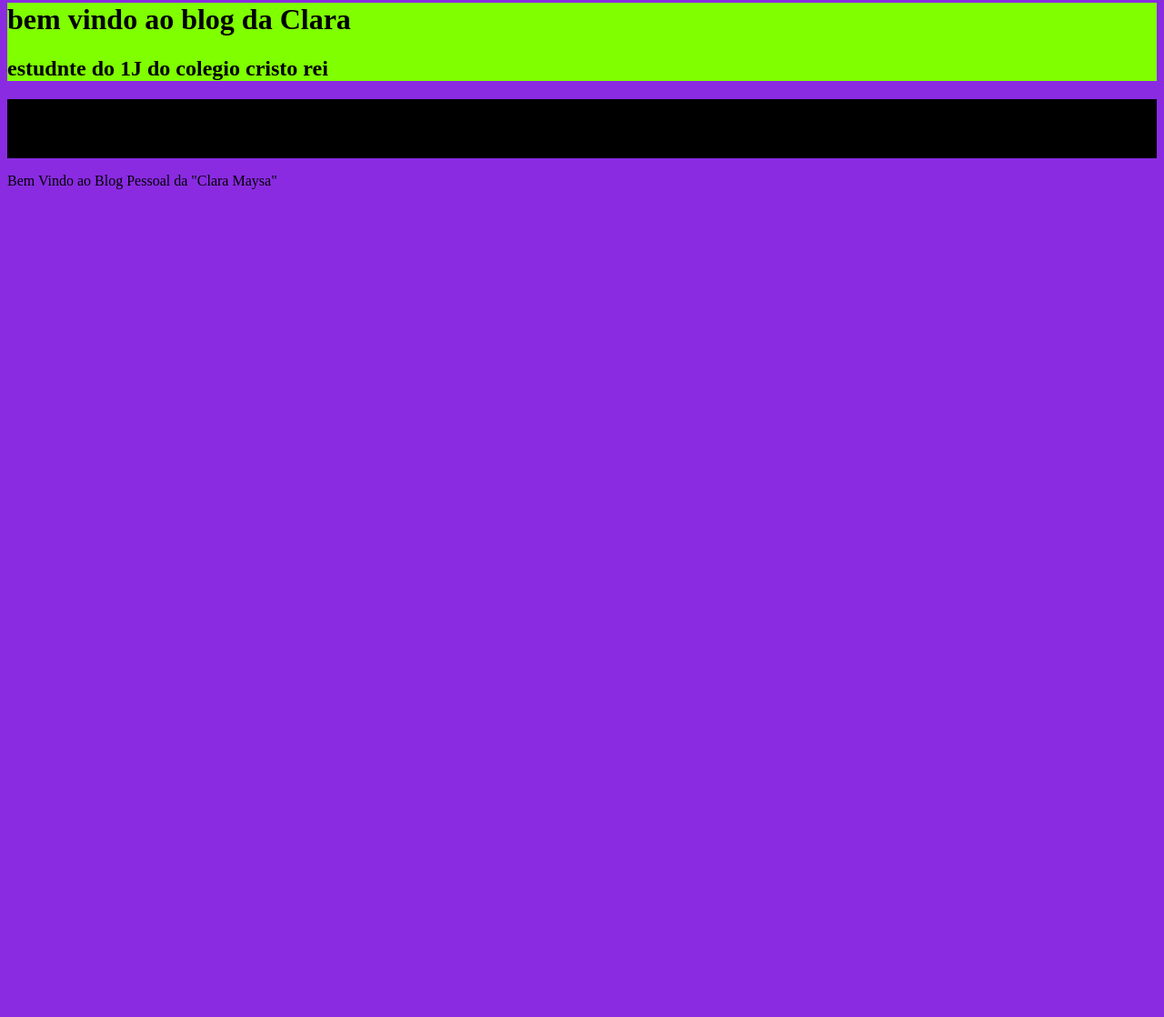
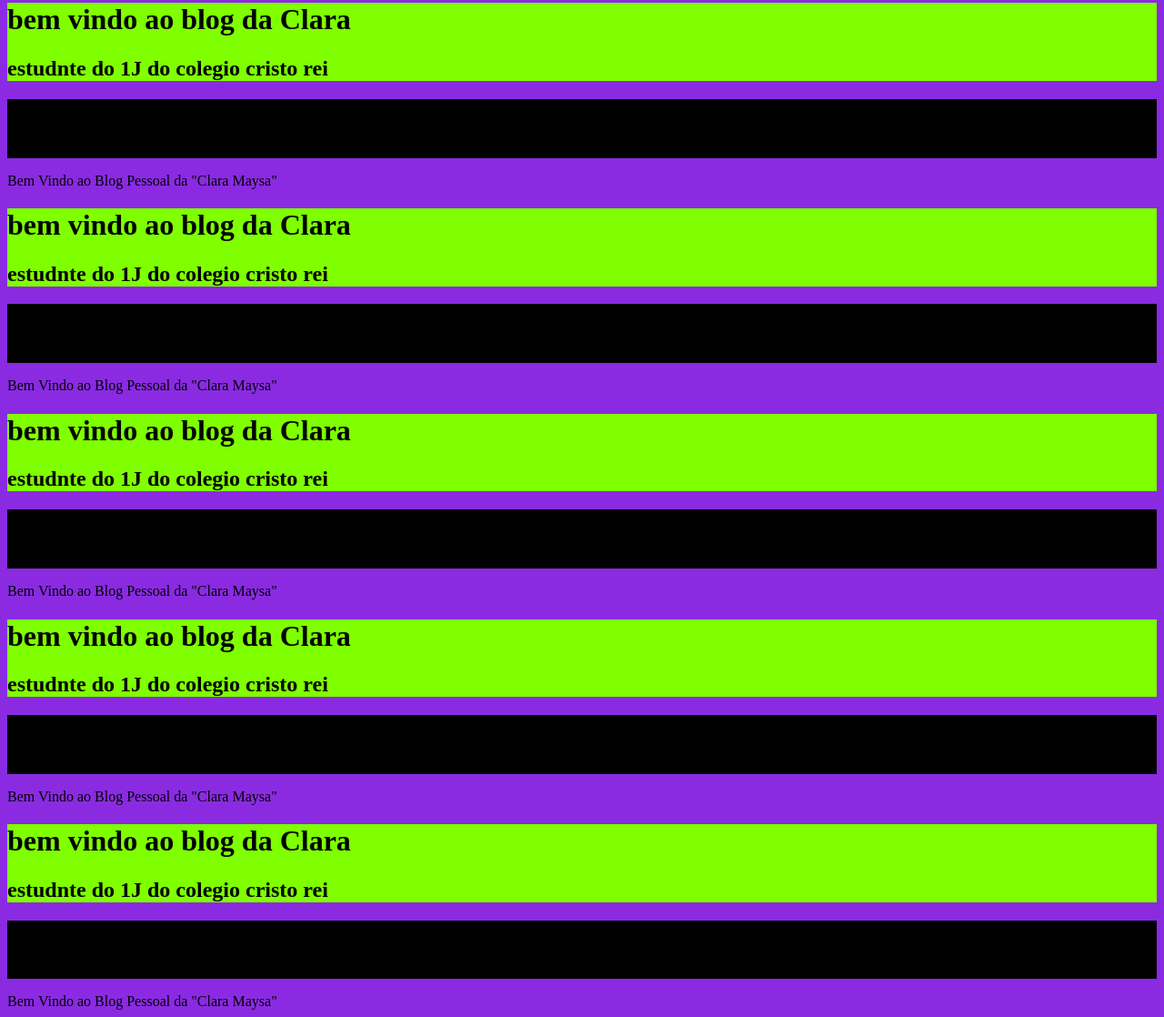
Before and after one commit to prestesclara-boop/blog-pessoal---Clara-Maysa-1-J, a plain HTML site: page index.html in a window 1280 px wide. Shown: the part 18-1136 px from the top of the page at 91% size. Before the commit the page ends 800 px from the top, so only its background shows below. Drawn offline with Linux system fonts and the light colour scheme.

Commit message:
mudei o site

```diff
--- a/index.html
+++ b/index.html
@@ -17,3 +17,79 @@
   </section>
 </body>
 </html>Bem Vindo ao Blog Pessoal da "Clara Maysa"</h1>
+<!DOCTYPE html>
+<html lang="pt-br">
+<head>
+    <meta charset="UTF-8">
+    <meta name="viewport" content="width=device-width, initial-scale=1.0">
+    <title>blog pessoal de Clara</title>
+    <link rel="stylesheet" href="style.css">
+</head>
+<body>
+  <header>
+    <h1>bem vindo ao blog da Clara</h1>
+    <h2>estudnte do 1J do colegio cristo rei</h2>
+  </header>
+  <section>
+    <h2> meu primeiro ponto</h2>
+    <p>ola eu sou a Clara e gosto muiro do Michael Jackson, bem vindo ao meu blog pessoal</p>
+  </section>
+</body>
+</html>Bem Vindo ao Blog Pessoal da "Clara Maysa"</h1>
+<!DOCTYPE html>
+<html lang="pt-br">
+<head>
+    <meta charset="UTF-8">
+    <meta name="viewport" content="width=device-width, initial-scale=1.0">
+    <title>blog pessoal de Clara</title>
+    <link rel="stylesheet" href="style.css">
+</head>
+<body>
+  <header>
+    <h1>bem vindo ao blog da Clara</h1>
+    <h2>estudnte do 1J do colegio cristo rei</h2>
+  </header>
+  <section>
+    <h2> meu primeiro ponto</h2>
+    <p>ola eu sou a Clara e gosto muiro do Michael Jackson, bem vindo ao meu blog pessoal</p>
+  </section>
+</body>
+</html>Bem Vindo ao Blog Pessoal da "Clara Maysa"</h1>
+<!DOCTYPE html>
+<html lang="pt-br">
+<head>
+    <meta charset="UTF-8">
+    <meta name="viewport" content="width=device-width, initial-scale=1.0">
+    <title>blog pessoal de Clara</title>
+    <link rel="stylesheet" href="style.css">
+</head>
+<body>
+  <header>
+    <h1>bem vindo ao blog da Clara</h1>
+    <h2>estudnte do 1J do colegio cristo rei</h2>
+  </header>
+  <section>
+    <h2> meu primeiro ponto</h2>
+    <p>ola eu sou a Clara e gosto muiro do Michael Jackson, bem vindo ao meu blog pessoal</p>
+  </section>
+</body>
+</html>Bem Vindo ao Blog Pessoal da "Clara Maysa"</h1>
+<!DOCTYPE html>
+<html lang="pt-br">
+<head>
+    <meta charset="UTF-8">
+    <meta name="viewport" content="width=device-width, initial-scale=1.0">
+    <title>blog pessoal de Clara</title>
+    <link rel="stylesheet" href="style.css">
+</head>
+<body>
+  <header>
+    <h1>bem vindo ao blog da Clara</h1>
+    <h2>estudnte do 1J do colegio cristo rei</h2>
+  </header>
+  <section>
+    <h2> meu primeiro ponto</h2>
+    <p>ola eu sou a Clara e gosto muiro do Michael Jackson, bem vindo ao meu blog pessoal</p>
+  </section>
+</body>
+</html>Bem Vindo ao Blog Pessoal da "Clara Maysa"</h1>
```
